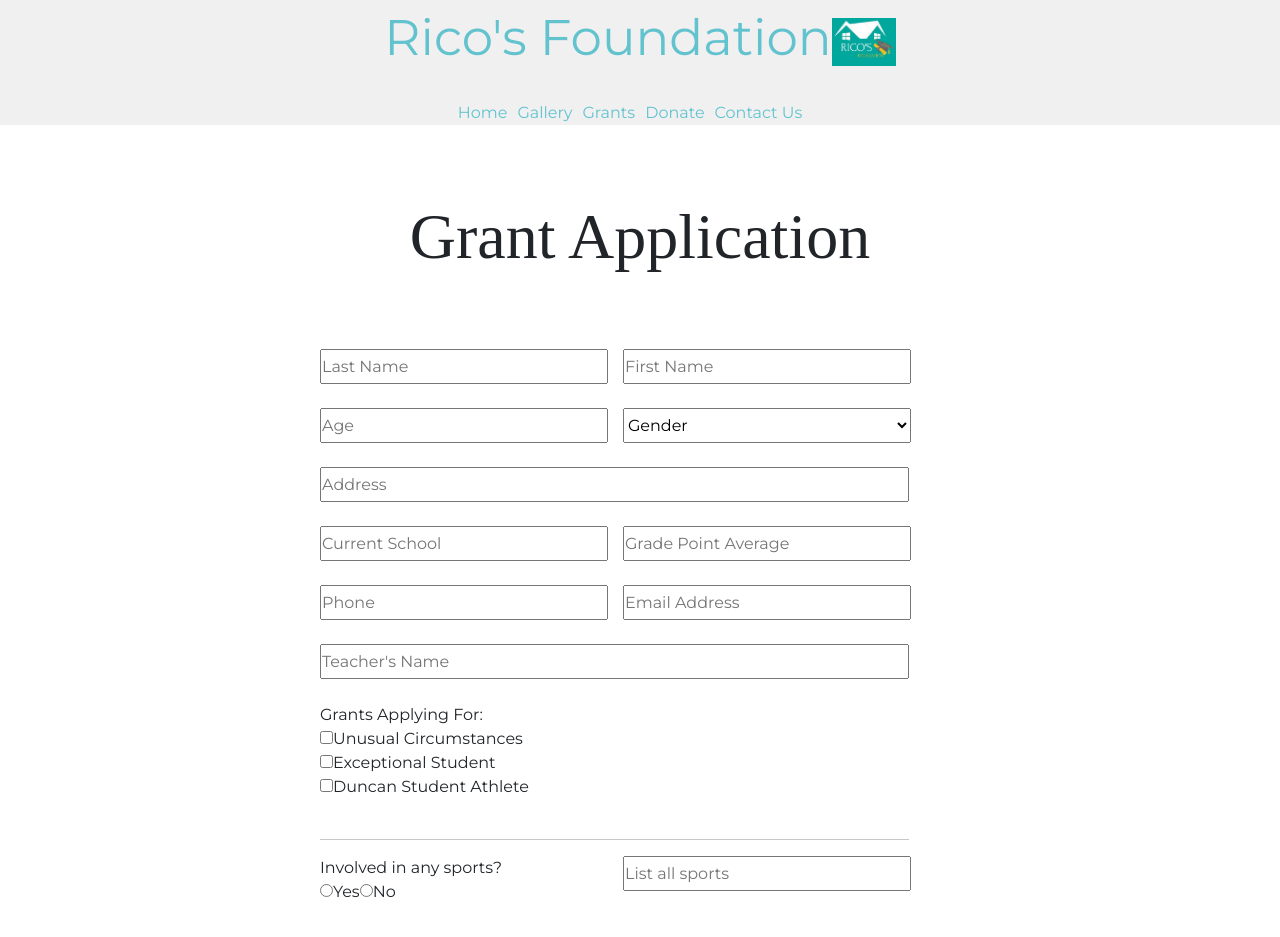
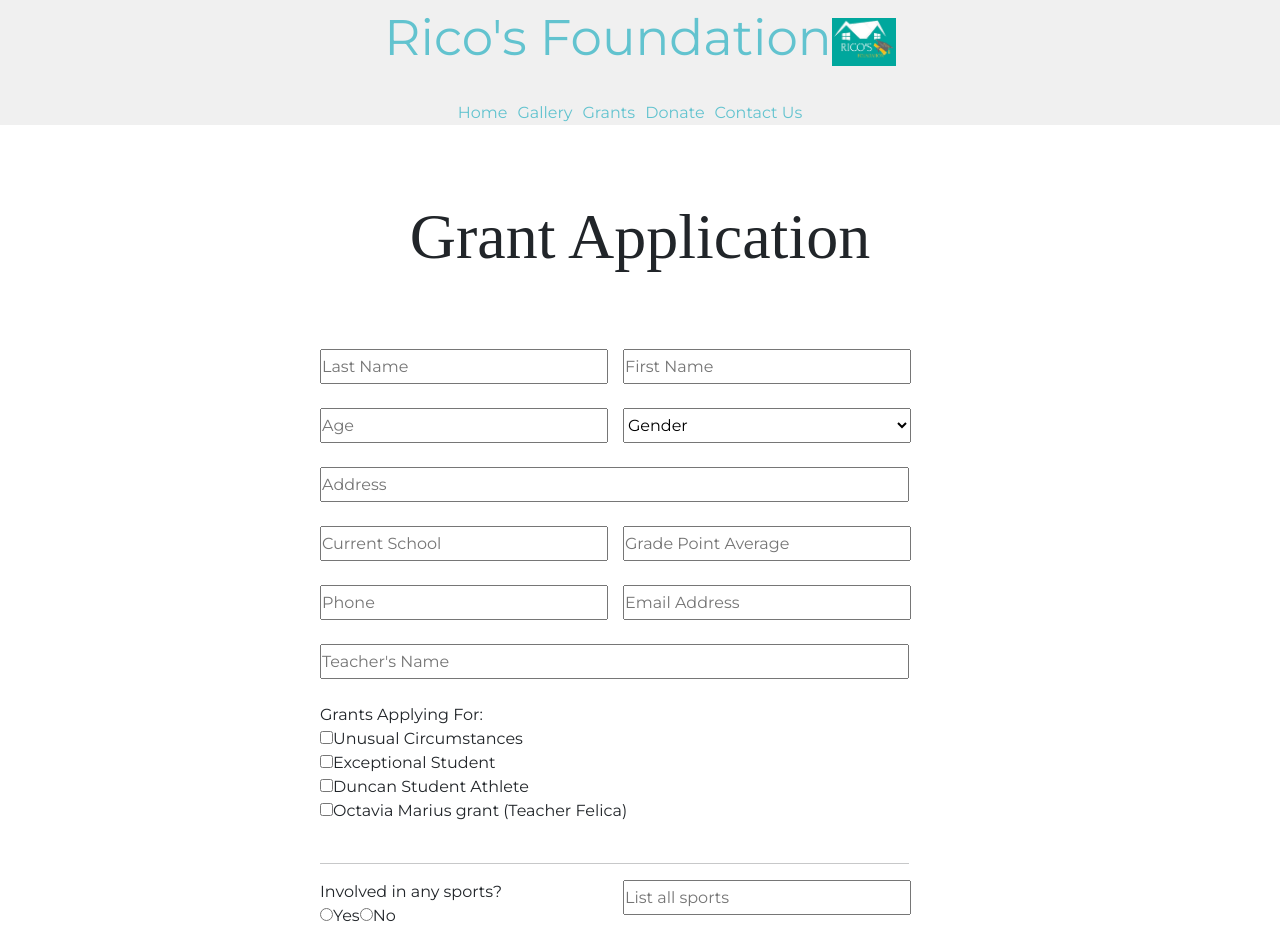
Before and after one commit to thaomo/AymarFE, a React (Create React App) app: page /grants in a window 1280 px wide. Shown: the top 937 px of the page. Built offline with nearby package versions, Linux system fonts and the light colour scheme.

Commit message:
add octavia field to grants applying for

```diff
--- a/src/pages/Grants/Form.jsx
+++ b/src/pages/Grants/Form.jsx
@@ -22,6 +22,7 @@ function Form() {
     isUnusual: false,
     isExceptional: false,
     isDuncan: false,
+    isOctavia: false,
     sportsInvolved: '',
     listOfSports: '',
     coachName: '',
@@ -55,6 +56,7 @@ function Form() {
       isUnusual: input.isUnusual,
       isExceptional: input.isExceptional,
       isDuncan: input.isDuncan,
+      isOctavia: input.isOctavia,
       sportsInvolved: input.sportsInvolved,
       listOfSports: input.listOfSports,
       coachName: input.coachName,
@@ -236,6 +238,10 @@ function Form() {
               <input type="checkbox" onChange={handleChange} name='isDuncan' value={input.isDuncan} />
               <label>Duncan Student Athlete</label>
             </div>
+            <div>
+              <input type="checkbox" onChange={handleChange} name='isOctavia' value={input.isOctavia} />
+              <label>Octavia Marius grant (Teacher Felica)</label>
+            </div>
           </div>
           <br></br>
           <hr style={{ width: "92%" }}></hr>
```
